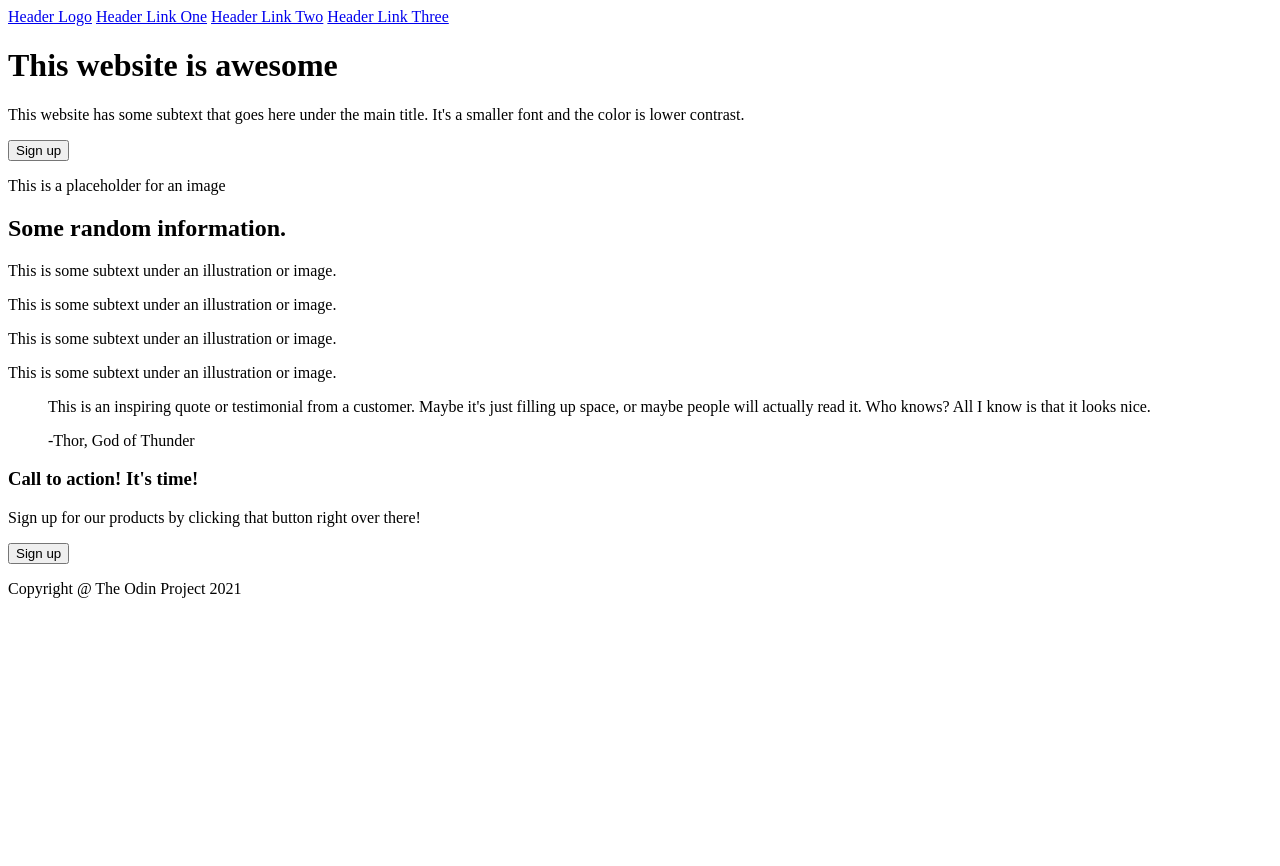
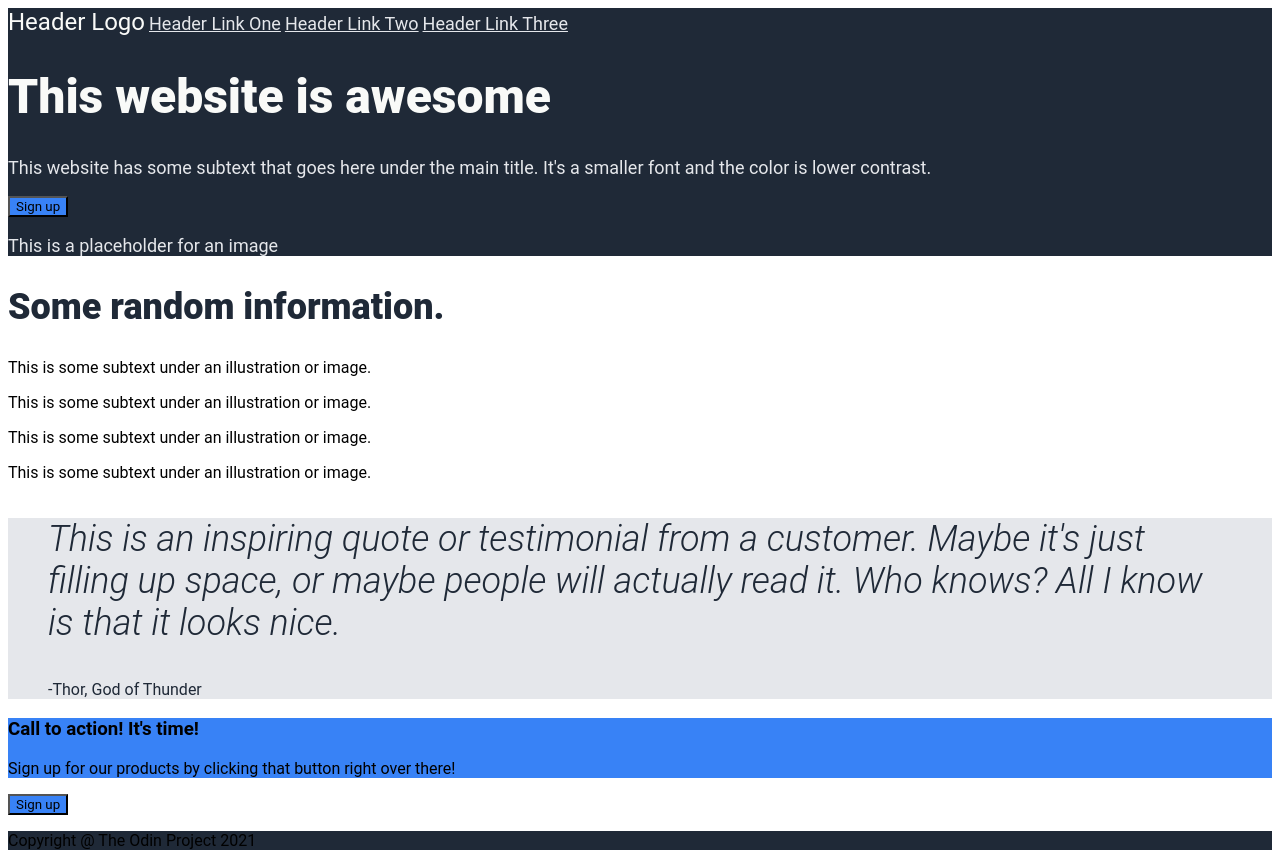
Before and after one commit to rowanstone/odin_landing_page, a plain HTML site: page index.html in a window 1280 px wide. Before the commit the page ends 800 px from the top, so only its background shows below. Drawn offline with Linux system fonts and the light colour scheme.

Commit message:
Modified base HTML for CSS styling
Added additional classes and IDs in order to apply
css styles more efficiently to the stylesheet for
the landing page.

```diff
--- a/index.html
+++ b/index.html
@@ -4,15 +4,17 @@
     <meta charset="UTF-8">
     <meta name="viewport" content="width=device-width, initial-scale=1.0">
     <title>Landing Page</title>
+    <link rel="stylesheet" href="style.css">
+
 </head>
 <body>
     <div id="hero">
         <header class="persist">
             <nav>
-                <a href="index.html">Header Logo</a>
-                <a href="index.html">Header Link One</a>
-                <a href="index.html">Header Link Two</a>
-                <a href="index.html">Header Link Three</a>
+                <a href="index.html" id="logo-text">Header Logo</a>
+                <a href="index.html" class="nav-link">Header Link One</a>
+                <a href="index.html" class="nav-link">Header Link Two</a>
+                <a href="index.html" class="nav-link">Header Link Three</a>
             </nav>
         </header>
         <div>
@@ -26,7 +28,7 @@
             </div>
         </div>
     </div>
-    <div>
+    <div id="info">
         <h2>Some random information.</h2>
         <div class="card">
             <div class="card-image"></div>
@@ -53,7 +55,7 @@
     </div>
     <div>
         <div>
-            <div>
+            <div class="action">
                 <h3>Call to action! It's time!</h3>
                 <p>Sign up for our products by clicking that button right over there!</p>
             </div>
```
